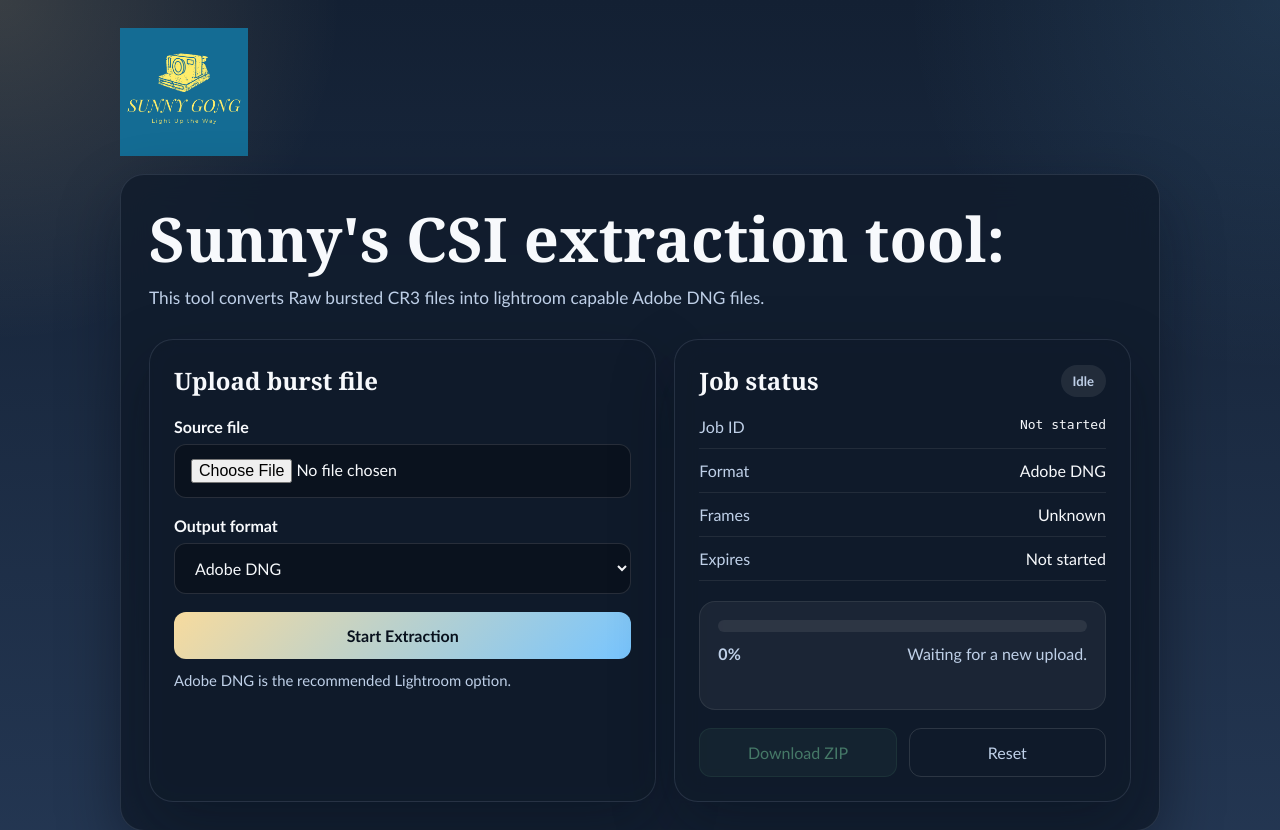
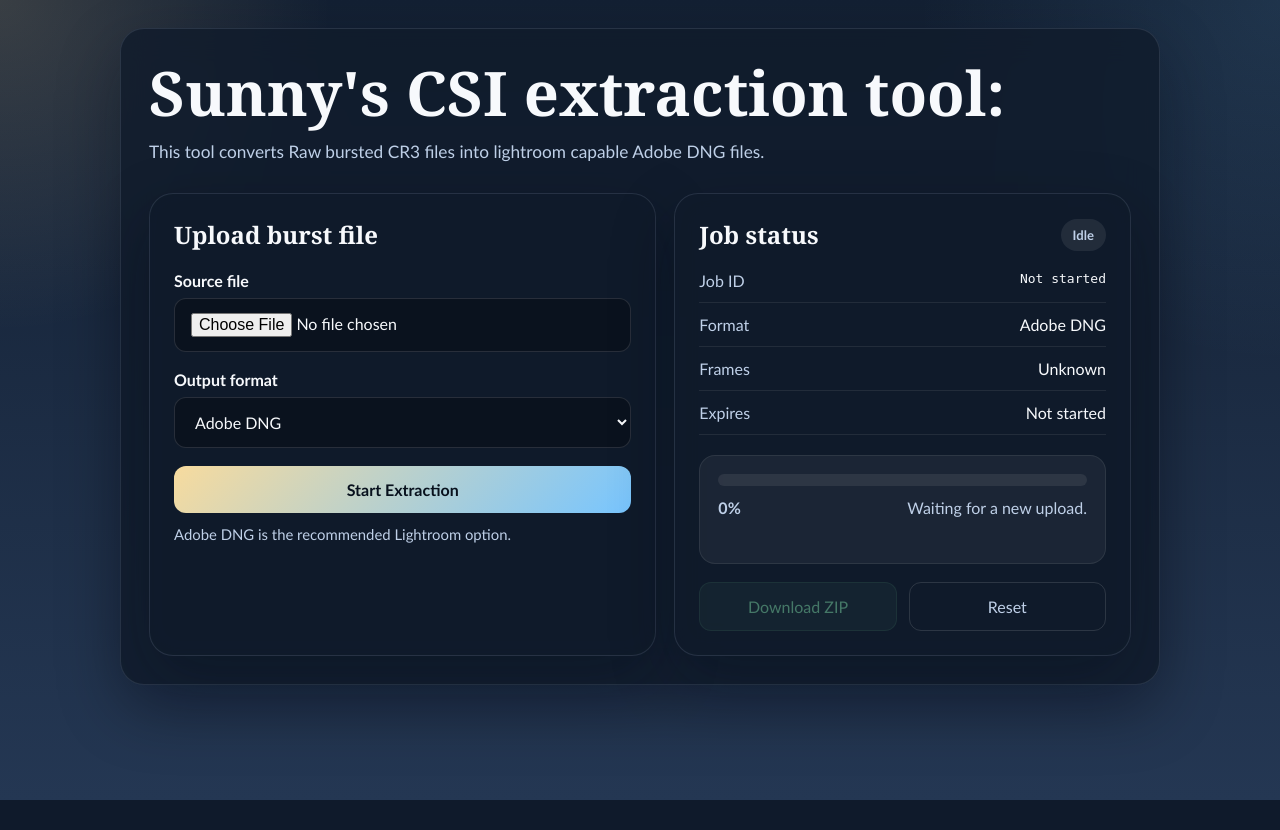
Before and after one commit to sunnygong4/CSI_Tool, a FastAPI app: page / in a window 1280 px wide. Shown: the top 830 px of the page. After the commit the page ends 800 px from the top, so only its background shows below. Run offline with FastAPI, Linux system fonts and the light colour scheme.

Commit message:
Improve CSI web logging and simplify header

```diff
--- a/csi_tool/core/dnglab_backend.py
+++ b/csi_tool/core/dnglab_backend.py
@@ -55,6 +55,7 @@ class DNGLabBackend:
         total = len(indices)
 
         for position, frame_index in enumerate(indices, start=1):
+            logger.info("Starting DNG frame %d/%d (source index %d)", position, total, frame_index + 1)
             if progress_callback:
                 progress_callback(position - 1, total, f"Frame {frame_index + 1} ({position}/{total})...")
 
@@ -66,6 +67,7 @@ class DNGLabBackend:
                     total_frames=max(indices) + 1 if indices else 0,
                 )
             )
+            logger.info("Finished DNG frame %d/%d", position, total)
 
         if progress_callback:
             progress_callback(total, total, f"Extracted {len(extracted)}/{total} frames")
@@ -93,6 +95,7 @@ class DNGLabBackend:
 
         with tempfile.TemporaryDirectory(dir=output_dir, prefix=".csi_intermediate_") as temp_dir:
             temp_dir_path = Path(temp_dir)
+            logger.info("Extracting intermediate CR3 for frame %d", frame_index + 1)
             temp_cr3 = self.native_backend.extract_frame_range(
                 input_path,
                 temp_dir_path,
@@ -109,6 +112,7 @@ class DNGLabBackend:
             ]
 
             timeout = TIMEOUT_BASE + TIMEOUT_PER_FRAME
+            logger.info("Converting frame %d CR3 -> DNG with dnglab", frame_index + 1)
             self._run_dnglab_streaming(args, timeout)
 
             dnglab_output = output_dir / f"{temp_cr3.stem}.dng"
--- a/csi_tool/web/app.py
+++ b/csi_tool/web/app.py
@@ -122,8 +122,10 @@ def create_app(config: WebConfig | None = None) -> FastAPI:
         client_ip_hash = hash_client_ip(_client_ip(request), config_local.effective_ip_salt)
         one_hour_ago = int(time.time()) - 3600
         if services_local.store.has_active_job_for_ip(client_ip_hash):
+            logger.info("Rejected new job from %s because an active job already exists", client_ip_hash[:12])
             raise HTTPException(status_code=429, detail="You already have an active job in progress.")
         if services_local.store.count_recent_jobs_for_ip(client_ip_hash, one_hour_ago) >= config_local.per_ip_hourly_limit:
+            logger.info("Rejected new job from %s because the hourly limit was reached", client_ip_hash[:12])
             raise HTTPException(status_code=429, detail="Hourly job limit reached for this IP.")
 
         job_id = uuid.uuid4().hex
@@ -144,6 +146,13 @@ def create_app(config: WebConfig | None = None) -> FastAPI:
             job.id,
             job.source_key,
             config_local.presigned_upload_expiration_seconds,
+        )
+        logger.info(
+            "Created web job %s for %s (%s, %s)",
+            job.id,
+            job.original_filename,
+            FORMAT_LABELS.get(job.output_format, job.output_format),
+            human_readable_size(job.file_size),
         )
         return {
             "job_id": job.id,
@@ -217,6 +226,7 @@ def create_app(config: WebConfig | None = None) -> FastAPI:
         updated = services_local.store.mark_uploaded(job.id, int(time.time()))
         if updated is None:
             raise HTTPException(status_code=409, detail="Job upload state changed unexpectedly.")
+        logger.info("Upload completed for job %s", job.id)
         return _serialize_job(updated)
 
     @app.get("/api/jobs/recover")
@@ -226,6 +236,7 @@ def create_app(config: WebConfig | None = None) -> FastAPI:
         job = services_local.store.get_recoverable_job_for_ip(client_ip_hash, int(time.time()))
         if job is None:
             raise HTTPException(status_code=404, detail="No recoverable job found for this browser.")
+        logger.info("Recovered job %s for %s", job.id, client_ip_hash[:12])
         return _serialize_job(job)
 
     @app.get("/api/jobs/{job_id}")
@@ -255,6 +266,7 @@ def create_app(config: WebConfig | None = None) -> FastAPI:
             build_archive_name(job.original_filename, job.output_format),
             services_local.config.presigned_download_expiration_seconds,
         )
+        logger.info("Issued download link for job %s", job.id)
         return {
             "job_id": job.id,
             "expires_at": shortened_expiry,
--- a/csi_tool/web/static/style.css
+++ b/csi_tool/web/static/style.css
@@ -40,32 +40,6 @@ a {
     width: min(1040px, calc(100vw - 32px));
     margin: 0 auto;
     padding: 28px 0 48px;
-}
-
-.site-header {
-    display: flex;
-    justify-content: flex-start;
-    align-items: center;
-    margin-bottom: 18px;
-}
-
-.site-logo-link {
-    display: inline-flex;
-    align-items: center;
-    justify-content: center;
-    border-radius: 18px;
-    transition: transform 160ms ease, opacity 160ms ease;
-}
-
-.site-logo-link:hover,
-.site-logo-link:focus-visible {
-    transform: translateY(-1px);
-    opacity: 0.94;
-}
-
-.site-logo {
-    width: clamp(92px, 11vw, 128px);
-    height: auto;
 }
 
 .app-panel {
--- a/csi_tool/web/templates/index.html
+++ b/csi_tool/web/templates/index.html
@@ -8,16 +8,6 @@
 </head>
 <body>
     <main class="page-shell">
-        <header class="site-header">
-            <a class="site-logo-link" href="https://sunnygong.com" target="_blank" rel="noreferrer" aria-label="Visit sunnygong.com">
-                <img
-                    class="site-logo"
-                    src="{{ request.url_for('static', path='sunny-logo.png') }}"
-                    alt="Sunny Gong"
-                >
-            </a>
-        </header>
-
         <section class="panel app-panel">
             <section class="hero">
                 <h1>Sunny's CSI extraction tool:</h1>
--- a/csi_tool/web/worker.py
+++ b/csi_tool/web/worker.py
@@ -7,6 +7,7 @@ import signal
 import threading
 import time
 
+from ..main import setup_logging
 from .app import build_services
 
 logger = logging.getLogger(__name__)
@@ -14,6 +15,7 @@ logger = logging.getLogger(__name__)
 
 def main() -> int:
     """Run the worker loop until interrupted."""
+    setup_logging()
     services = build_services()
     stop_event = threading.Event()
 
```
Also changed, not shown: csi_tool/web/__main__.py (+11 -1 lines), csi_tool/web/processor.py (+32 -6 lines).
